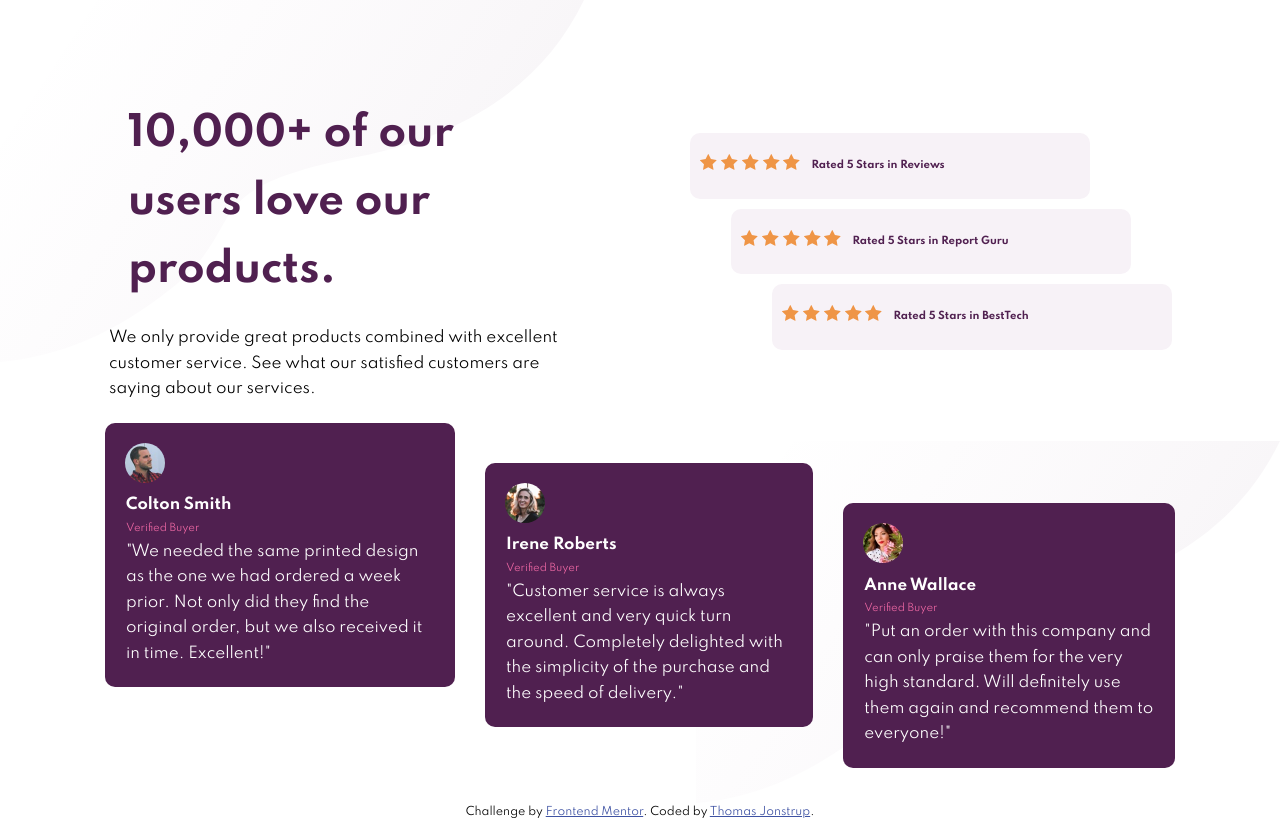
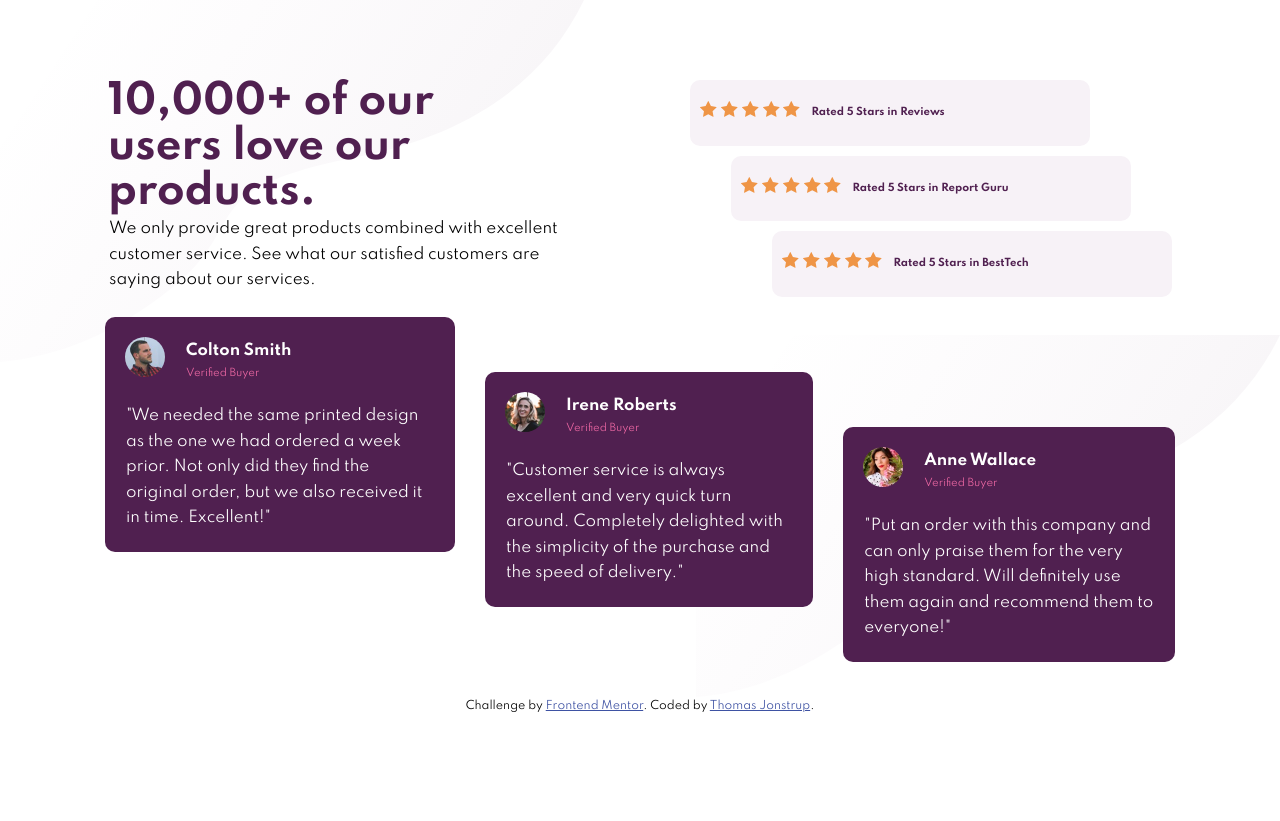
Before and after one commit to thomasjonstrup/social-proof-section, a plain HTML site: page index.html in a window 1280 px wide. After the commit the page ends 800 px from the top, so only its background shows below. Drawn offline with Linux system fonts and the light colour scheme.

Commit message:
Made changes to card.scss and intro.scss

```diff
--- a/index.html
+++ b/index.html
@@ -145,13 +145,17 @@
 
 					<div class="cards">
 						<div class="card card--start">
+							<div class="card__header">
 								<img
 									class="card__image"
 									src="./images/image-colton.jpg"
 									alt="Colton"
 								/>
+								<div>
 									<p class="card__heading">Colton Smith</p>
 									<p class="card__position">Verified Buyer</p>
+								</div>
+							</div>
 							<p class="card__qoute">
 								"We needed the same printed design as the one we
 								had ordered a week prior. Not only did they find
@@ -160,13 +164,18 @@
 							</p>
 						</div>
 						<div class="card card--center">
+							<div class="card__header">
 								<img
 									class="card__image"
 									src="./images/image-irene.jpg"
 									alt="Irene"
 								/>
+								<div>
 									<p class="card__heading">Irene Roberts</p>
 									<p class="card__position">Verified Buyer</p>
+								</div>
+							</div>
+
 							<p class="card__qoute">
 								"Customer service is always excellent and very
 								quick turn around. Completely delighted with the
@@ -175,13 +184,17 @@
 							</p>
 						</div>
 						<div class="card card--end">
+							<div class="card__header">
 								<img
 									class="card__image"
 									src="./images/image-anne.jpg"
 									alt="Anne"
 								/>
+								<div>
 									<p class="card__heading">Anne Wallace</p>
 									<p class="card__position">Verified Buyer</p>
+								</div>
+							</div>
 							<p class="card__qoute">
 								"Put an order with this company and can only
 								praise them for the very high standard. Will
--- a/scss/blocks/_card.scss
+++ b/scss/blocks/_card.scss
@@ -28,6 +28,14 @@
 		align-self: center;
 	}
 
+	&__qoute {
+		padding-top: 2rem;
+	}
+
+	&__header {
+		display: flex;
+	}
+
 	/* 	@media (min-width: $breakpoint-tablet) {
 		max-width: 29rem;
 	} */
@@ -45,5 +53,6 @@
 		border-radius: 50%;
 		width: 4rem;
 		height: 4rem;
+		margin-right: 2rem;
 	}
 }
--- a/scss/blocks/_intro.scss
+++ b/scss/blocks/_intro.scss
@@ -22,7 +22,7 @@ main {
 	}
 
 	&__heading {
-		padding: 2rem;
+		padding-right: 4rem;
 		font-size: 2.5rem;
 		color: $very-dark-magenta;
 		text-align: center;
@@ -30,6 +30,7 @@ main {
 		@media (min-width: $breakpoint-tablet) {
 			text-align: left;
 			font-size: 4rem;
+			line-height: 4.5rem;
 		}
 	}
 }
```
Also changed, not shown: css/main.min.css, 1 other file. Lines whose indentation alone changed are shown as unchanged.
